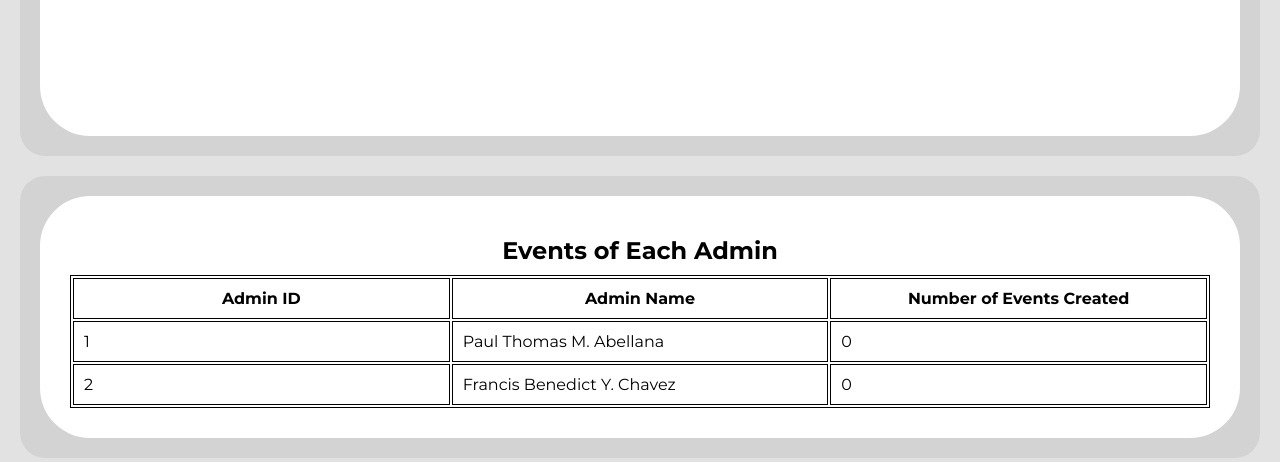
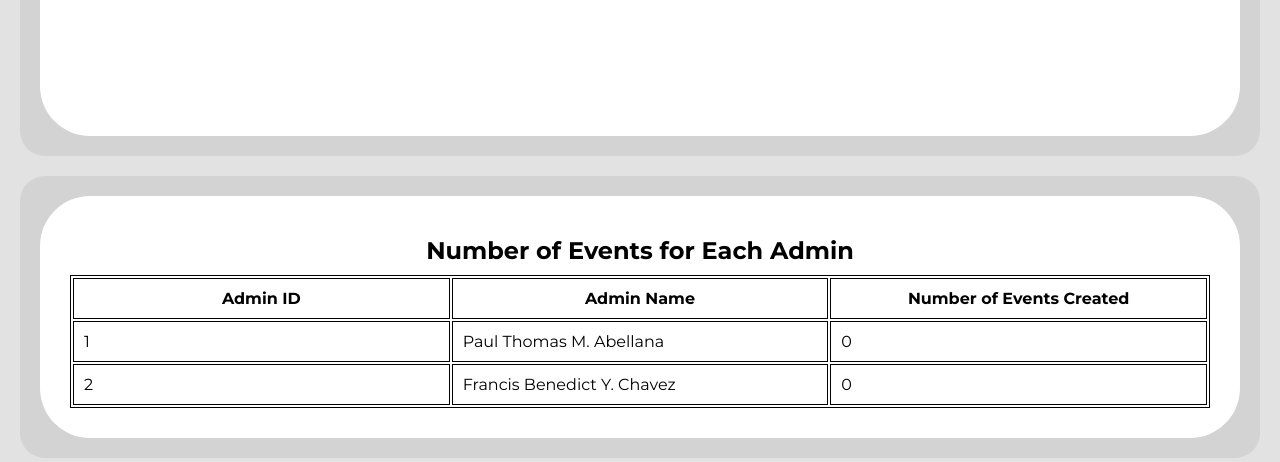
Before and after one commit to FBChavez/F2Chavez, a PHP site: page /administratorReports.php in a window 1280 px wide. Shown: the part 5206-5668 px from the top of the page. Run offline with PHP 8.4, Linux system fonts and the light colour scheme; the visitor is signed in with stand-in values (Sample User, id 1); data that the repository does not hold is empty.

Commit message:
DONE tables(paid, usertypes, gender, adminEvents)

```diff
--- a/administratorReports.php
+++ b/administratorReports.php
@@ -148,7 +148,7 @@
         <div class="report-container">
             <div class="userlist-container">
                 <h2 style="padding: 10px">
-                    Events of Each Admin
+                    Number of Events for Each Admin
                 </h2>
                 <?php
                     echo displayEventsByEachAdmin();
```
